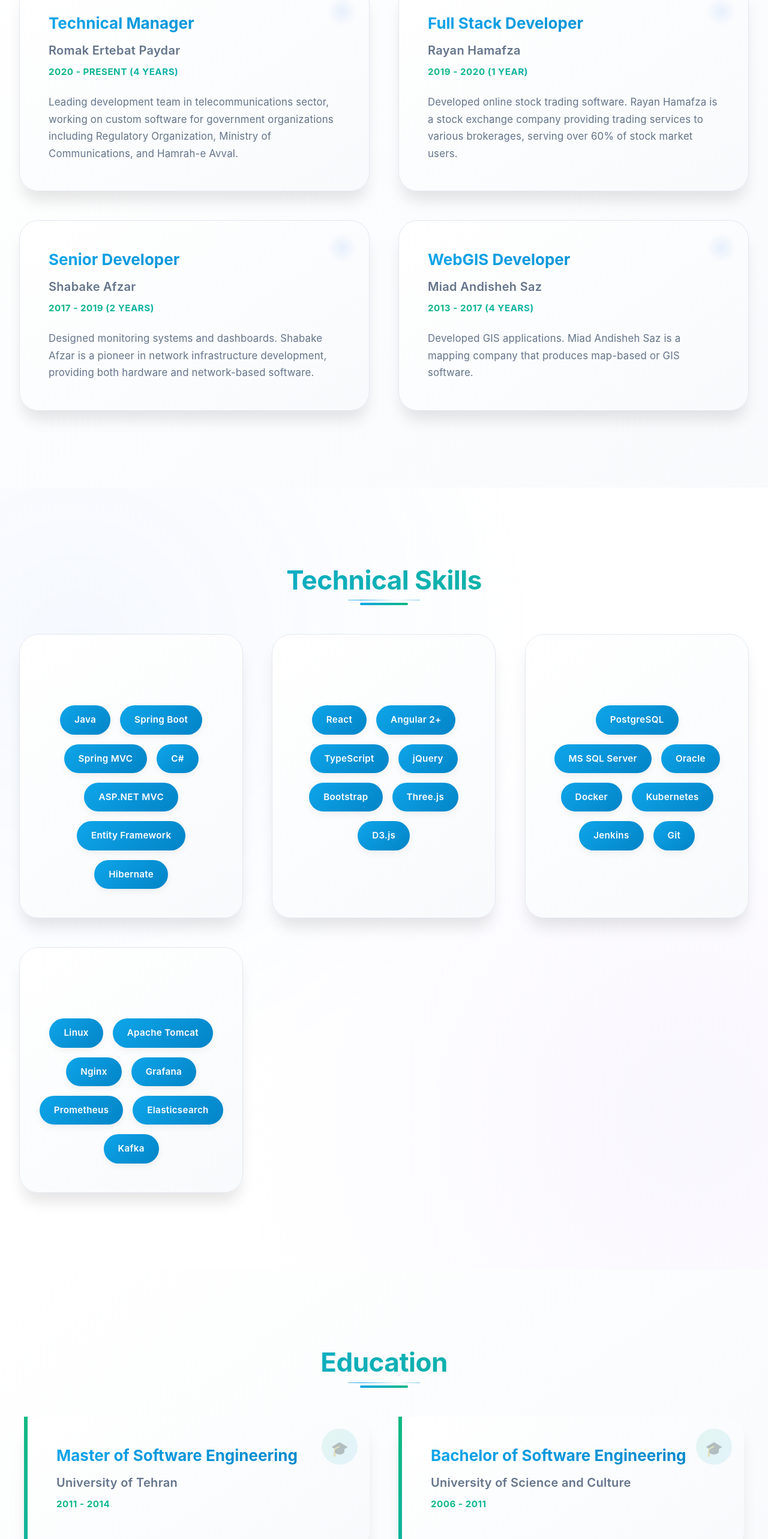
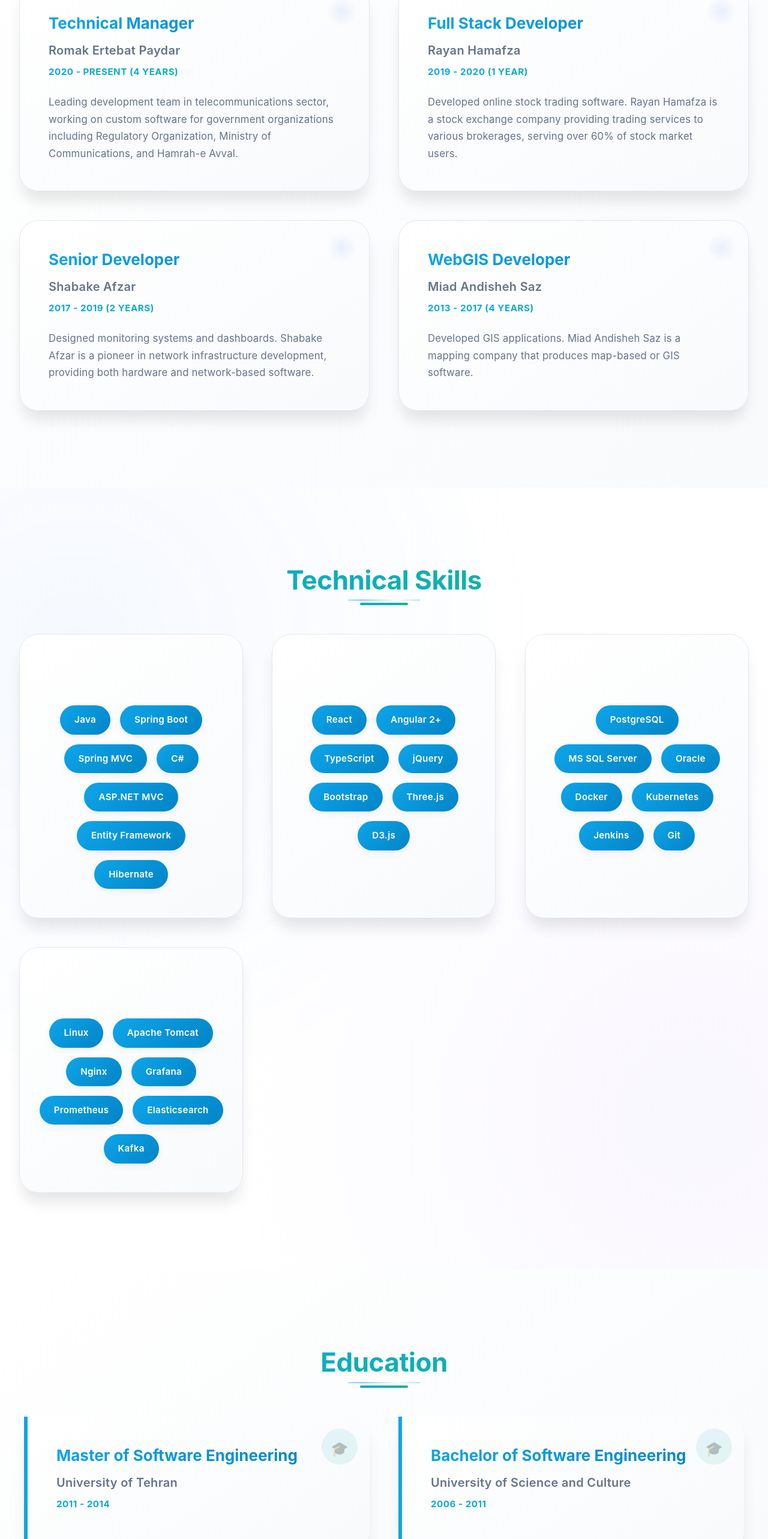
Before and after one commit to ruperaz/zarepour.ir, a Next.js app: page / in a window 1280 px wide. Shown: the part 2464-5030 px from the top of the page at 60% size. Built offline with nearby package versions, Linux system fonts and the light colour scheme.

Commit message:
Replace remaining gradient-accent references
cgen-b68adc47ee294a54909af9d135fba70e

```diff
--- a/app/globals.css
+++ b/app/globals.css
@@ -833,7 +833,7 @@ body {
 
 .job-duration {
   font-size: 0.95rem;
-  background: var(--gradient-accent);
+  background: var(--gradient-primary);
   -webkit-background-clip: text;
   -webkit-text-fill-color: transparent;
   background-clip: text;
@@ -1014,7 +1014,7 @@ body {
   border-radius: 2rem;
   box-shadow: var(--shadow-lg);
   border-left: 6px solid;
-  border-image: var(--gradient-accent) 1;
+  border-image: var(--gradient-primary) 1;
   transition: all 0.4s cubic-bezier(0.4, 0, 0.2, 1);
   position: relative;
   overflow: hidden;
@@ -1028,7 +1028,7 @@ body {
   right: 20px;
   width: 60px;
   height: 60px;
-  background: var(--gradient-accent);
+  background: var(--gradient-primary);
   border-radius: 50%;
   opacity: 0.1;
   transition: all 0.4s ease;
@@ -1063,7 +1063,7 @@ body {
 .rtl .education-card {
   border-left: none;
   border-right: 6px solid;
-  border-image: var(--gradient-accent) 1;
+  border-image: var(--gradient-primary) 1;
 }
 
 .rtl .education-card::before,
@@ -1101,7 +1101,7 @@ body {
 
 .graduation-year {
   font-size: 0.95rem;
-  background: var(--gradient-accent);
+  background: var(--gradient-primary);
   -webkit-background-clip: text;
   -webkit-text-fill-color: transparent;
   background-clip: text;
```
